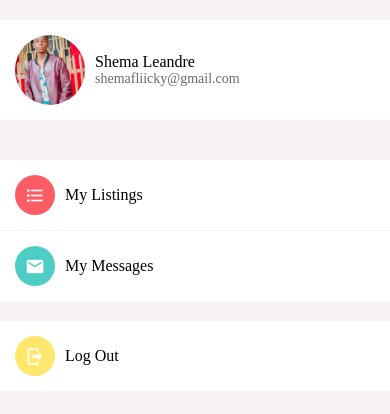
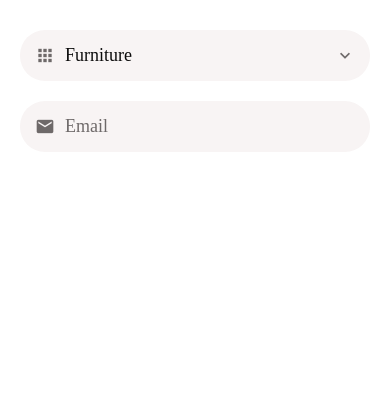
Before and after one commit to leandre000/Duhahe, a React Native app: screen / in a window 390 px wide. Shown: the top 414 px of the page. Built offline with nearby package versions, Linux system fonts and the light colour scheme.

Commit message:
handled selection

```diff
--- a/App.js
+++ b/App.js
@@ -1,17 +1,40 @@
-import 'react-native-gesture-handler'; // MUST be at the top!
-import React from 'react';
+import 'react-native-gesture-handler';
+import React, { useState } from 'react';
 import { GestureHandlerRootView } from 'react-native-gesture-handler';
 
-import Screen from './app/components/Screen';
-import Icon from './app/components/Icon';
-import ListItem from './app/components/ListItem';
-import AccountScreen from './app/screens/AccountScreen';
+import AppTextInput from './app/components/AppTextInput';
+import AppPicker from './app/components/AppPicker';
+const categories = [
+  {
+    label:"Furniture",
+    value:1
+  },
+  {
+    label:"Clothing",
+    value:2
+  },
+  {
+    label:"Cameras",
+    value:3
+  }
+]
 
 
 export default function App() {
+
+ const [category,setCategory] = useState(categories[0]);
+
   return (
-    <GestureHandlerRootView style={{ flex: 1 }}>
-      <AccountScreen/>
+    <GestureHandlerRootView style={{ flex: 1, padding: 20 }}>
+      <AppPicker
+      selectedItem={category}
+      onSelectItem={item => setCategory(item)}
+       items={categories}
+        icon="apps"
+        placeholder="Category"
+
+        />
+      <AppTextInput icon="email" placeholder="Email" />
     </GestureHandlerRootView>
   );
 }
--- /dev/null
+++ b/app/components/AppPicker.js
@@ -0,0 +1,81 @@
+import React, { useState } from 'react';
+import { View, StyleSheet, Platform, TouchableWithoutFeedback, Modal, Button, FlatList } from 'react-native';
+import { MaterialCommunityIcons } from '@expo/vector-icons';
+
+import AppText from './AppText';
+import defaultStyles from '../config/styles';
+import Screen from './Screen';
+import PickerItem from './PickerItem';
+
+function AppPicker({ icon, items,onSelectItem,placeholder,selectedItem, showChevron = true }) {
+const [modalVisible, setModalVisible] = useState(false);
+
+  return (
+    <>
+     <TouchableWithoutFeedback onPress={() =>setModalVisible(true)}>
+    <View style={styles.container}>
+      {icon && (
+        <MaterialCommunityIcons
+          name={icon}
+          size={20}
+          color={defaultStyles.colors.medium}
+          style={styles.icon}
+        />
+      )}
+      <AppText style={styles.text}>{selectedItem ? selectedItem.label : placeholder}</AppText>
+      {showChevron && (
+        <MaterialCommunityIcons
+          name="chevron-down"
+          size={20}
+          color={defaultStyles.colors.medium}
+        />
+      )}
+    </View>
+
+    </TouchableWithoutFeedback>
+    <Modal visible={modalVisible} animationType='slide'>
+    <Screen>
+ <Button title='Close' onPress={() => setModalVisible(false)}/>
+ <FlatList
+    data={items}
+    keyExtractor={item => item.value.toString()}
+    renderItem={({item}) => <PickerItem
+        label={item.label}
+        onPress={() => {
+        setModalVisible(false);
+        onSelectItem(item);
+
+        }}
+    /> }
+ />
+    </Screen>
+
+    </Modal>
+
+    </>
+
+
+  );
+}
+
+const styles = StyleSheet.create({
+  container: {
+    backgroundColor: defaultStyles.colors.light,
+    borderRadius: 25,
+    flexDirection: 'row',
+    alignItems: 'center',
+    width: '100%',
+    paddingHorizontal: 15,
+    paddingVertical: Platform.OS === 'android' ? 10 : 15,
+    marginVertical: 10,
+  },
+  icon: {
+    marginRight: 10,
+  },
+  text: {
+    flex: 1,
+    color: defaultStyles.colors.dark,
+  },
+});
+
+export default AppPicker;
--- a/app/components/AppText.js
+++ b/app/components/AppText.js
@@ -1,15 +1,10 @@
 import React from 'react';
-import { Text, Platform, StyleSheet } from 'react-native';
+import { Text} from 'react-native';
+
+import defaultStyles from '../config/styles';
 
 const AppText = ({ children,style }) => {
-  return <Text style={[styles.text, style]}>{children}</Text>;
+  return <Text style={[defaultStyles.text, style]}>{children}</Text>;
 };
 
-const styles = StyleSheet.create({
-  text: {
-    fontSize: 18,
-    fontFamily: Platform.OS === 'android' ? 'Roboto' : 'Avenir',
-  },
-});
-
 export default AppText;
--- /dev/null
+++ b/app/components/AppTextInput.js
@@ -0,0 +1,47 @@
+import React from 'react';
+import { TextInput, View, StyleSheet, Platform } from 'react-native';
+import { MaterialCommunityIcons } from '@expo/vector-icons';
+
+import defaultStyles from '../config/styles';
+import colors from '../config/colors';
+
+function AppTextInput({ icon, style, ...otherProps }) {
+  return (
+    <View style={styles.container}>
+      {icon && (
+        <MaterialCommunityIcons
+          name={icon}
+          size={20}
+          color={colors.medium}
+          style={styles.icon}
+        />
+      )}
+      <TextInput
+        style={[defaultStyles.text, styles.textInput, style]}
+        placeholderTextColor={colors.medium}
+        {...otherProps}
+      />
+    </View>
+  );
+}
+
+const styles = StyleSheet.create({
+  container: {
+    backgroundColor: colors.light,
+    borderRadius: 25,
+    flexDirection: 'row',
+    alignItems: 'center',
+    width: '100%',
+    paddingHorizontal: 15,
+    paddingVertical: Platform.OS === 'android' ? 10 : 15,
+    marginVertical: 10,
+  },
+  icon: {
+    marginRight: 10,
+  },
+  textInput: {
+    flex: 1,
+  },
+});
+
+export default AppTextInput;
--- /dev/null
+++ b/app/components/PickerItem.js
@@ -0,0 +1,21 @@
+import React from 'react';
+import { TouchableOpacity,StyleSheet } from 'react-native';
+import AppText from './AppText';
+
+function PickerItem({label, onPress}) {
+    return (
+        <TouchableOpacity onPress={onPress}>
+
+        <AppText style={styles.text}>{label}</AppText>
+
+        </TouchableOpacity>
+    );
+}
+
+const styles = StyleSheet.create({
+    text:{
+        padding:20
+    }
+})
+
+export default PickerItem;
--- a/app/components/Screen.js
+++ b/app/components/Screen.js
@@ -1,13 +1,18 @@
 import React from 'react';
 import Constants from 'expo-constants';
-import { SafeAreaView, StyleSheet } from 'react-native';
+import { SafeAreaView, StyleSheet,View } from 'react-native';
 
 function Screen({ children,style }) {
-  return <SafeAreaView style={[styles.screen, style]}>{children}</SafeAreaView>;
+  return <SafeAreaView style={[styles.screen, style]}>
+  <View style={styles.screen}>
+{children}
+  </View>
+  </SafeAreaView>;
 }
 
 const styles = StyleSheet.create({
   screen: {
+
     flex: 1,
     paddingTop: Constants.statusBarHeight,
     backgroundColor: '#fff',
--- a/app/config/colors.js
+++ b/app/config/colors.js
@@ -5,5 +5,7 @@ export default{
     white:"#fff",
     medium:"#6e6969",
     light:'#f8f4f4',
-    danger:'#ff5252'
+    dark:'#0c0c0c',
+    danger:'#ff5252',
+
 };
--- /dev/null
+++ b/app/config/styles.js
@@ -0,0 +1,11 @@
+import { Platform } from 'react-native';
+import colors from './colors';
+
+export default {
+  colors,
+  text: {
+    color: colors.dark,
+    fontSize: 18,
+    fontFamily: Platform.OS === 'android' ? 'Roboto' : 'Avenir',
+  },
+};
```
Also changed, not shown: app/screens/ListingsScreen.js (added, +48 -0 lines), app/assets/couch.jpg (added).
